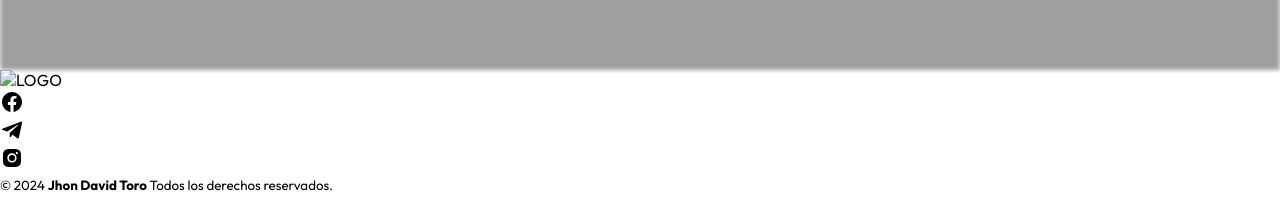
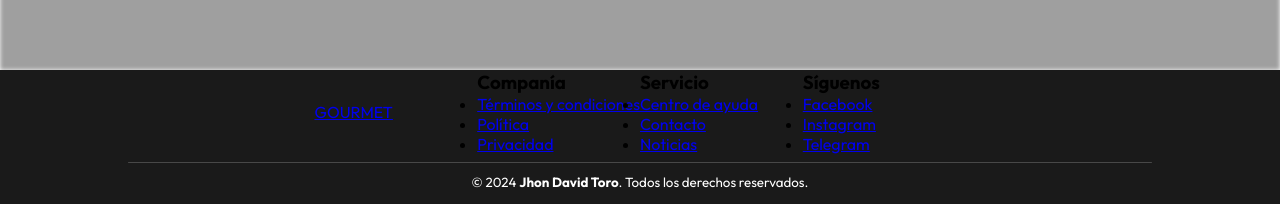
Before and after one commit to Jhon-Toro/RGourmet, a plain HTML site: page home.html in a window 1280 px wide. Shown: the part 1530-1734 px from the top of the page. Drawn offline with nearby package versions, Linux system fonts and the light colour scheme.

Commit message:
#145 Refact | Mejora de la semantica Footer

```diff
--- a/assets/css/home.css
+++ b/assets/css/home.css
@@ -133,3 +133,32 @@
     opacity: 1;
     transform: translateX(0);
 }
+
+/* Footer */
+
+.footer {
+    background-color: #1a1a1a;
+    display: flex;
+    flex-direction: column;
+    justify-content: center;
+    align-items: center;
+}
+.footer__top{
+    position: relative;
+    display: grid;
+    grid-template-columns: repeat(4, 1fr);
+    align-items: center;
+    justify-content: center;
+}
+.footer__hr {
+    width: 80%;
+    border: none;
+    border-top: 1px solid rgba(255, 255, 255, 0.2);
+    margin: .5rem;
+    border-radius: 5px;
+}
+.footer__bottom {
+    color: white;
+    text-align: center;
+    margin-bottom: 1rem;
+}
--- a/assets/css/styles.css
+++ b/assets/css/styles.css
@@ -21,11 +21,15 @@
 .header.down {
     background-color: white;
     padding: 0.9rem 1.5rem;
+    box-shadow: 0 4px 8px rgba(0, 0, 0, 0.4);
 }
 
 .header.down .header__logo,
 .header.down .header__nav-link {
     color: black;
+}
+.header.down  .header__nav-item-inicio {
+    color: white !important;
 }
 .header__nav {
     display: flex;
@@ -42,6 +46,11 @@
 
 .header__nav-item{
     list-style: none;
+}
+.header__nav-item-inicio{
+    background-color: rgb(23, 39, 82);
+    padding: .5rem;
+    border-radius: 1rem;
 }
 
 .header__nav-link{
--- a/home.html
+++ b/home.html
@@ -16,7 +16,7 @@
         <nav class="header__nav">
             <ul class="header__nav-list" id="nav-list">
                 <li class="header__nav-item">
-                    <a href="home.html" class="header__nav-link">Inicio</a>
+                    <a href="home.html" class="header__nav-link header__nav-item-inicio">Inicio</a>
                 </li>
 
                 <li class="header__nav-item">
@@ -86,47 +86,40 @@
         </div>
     </section>
 
-    <Footer>
+    <footer class="footer">
         <div class="footer__top">
-            <div class="footer__logo">
-                <img src="" alt="LOGO">
+            <a href="home.html">GOURMET</a>
 
+            <section class="footer__section">
+                <h3 class="footer__title">Companía</h3>
+                <ul class="footer__list">
+                    <li class="footer__item"><a href="#" class="footer__link">Términos y condiciones</a></li>
+                    <li class="footer__item"><a href="#" class="footer__link">Política</a></li>
+                    <li class="footer__item"><a href="#" class="footer__link">Privacidad</a></li>
+                </ul>
+            </section>
+            <section class="footer__section">
+                <h3 class="footer__title">Servicio</h3>
+                <ul class="footer__list">
+                    <li class="footer__item"><a href="#" class="footer__link">Centro de ayuda</a></li>
+                    <li class="footer__item"><a href="#" class="footer__link">Contacto</a></li>
+                    <li class="footer__item"><a href="#" class="footer__link">Noticias</a></li>
+                </ul>
+            </section>
+            <section class="footer__section">
+                <h3 class="footer__title">Síguenos</h3>
                 <ul class="footer__social-list">
-                    <li class="footer__social-item">
-                        <a href="https://facebook.com" class="footer__social-link">
-                            <svg xmlns="http://www.w3.org/2000/svg" width="24" height="24" viewBox="0 0 24 24">
-                                <path
-                                    d="M12.001 2.002c-5.522 0-9.999 4.477-9.999 9.999 0 4.99 3.656 9.126 8.437 9.879v-6.988h-2.54v-2.891h2.54V9.798c0-2.508 1.493-3.891 3.776-3.891 1.094 0 2.24.195 2.24.195v2.459h-1.264c-1.24 0-1.628.772-1.628 1.563v1.875h2.771l-.443 2.891h-2.328v6.988C18.344 21.129 22 16.992 22 12.001c0-5.522-4.477-9.999-9.999-9.999z">
-                                </path>
-                            </svg>
-                        </a>
-                    </li>
-                    <li class="footer__social-item">
-                        <a href="https://web.telegram.org/" class="footer__social-link">
-                            <svg xmlns="http://www.w3.org/2000/svg" width="24" height="24" viewBox="0 0 24 24">
-                                <path
-                                    d="m20.665 3.717-17.73 6.837c-1.21.486-1.203 1.161-.222 1.462l4.552 1.42 10.532-6.645c.498-.303.953-.14.579.192l-8.533 7.701h-.002l.002.001-.314 4.692c.46 0 .663-.211.921-.46l2.211-2.15 4.599 3.397c.848.467 1.457.227 1.668-.785l3.019-14.228c.309-1.239-.473-1.8-1.282-1.434z">
-                                </path>
-                            </svg>
-                        </a>
-                    </li>
-                    <li class="footer__social-item">
-                        <a href="https://instagram.com" class="footer__social-link">
-                            <svg xmlns="http://www.w3.org/2000/svg" width="24" height="24" viewBox="0 0 24 24">
-                                <path
-                                    d="M20.947 8.305a6.53 6.53 0 0 0-.419-2.216 4.61 4.61 0 0 0-2.633-2.633 6.606 6.606 0 0 0-2.186-.42c-.962-.043-1.267-.055-3.709-.055s-2.755 0-3.71.055a6.606 6.606 0 0 0-2.185.42 4.607 4.607 0 0 0-2.633 2.633 6.554 6.554 0 0 0-.419 2.185c-.043.963-.056 1.268-.056 3.71s0 2.754.056 3.71c.015.748.156 1.486.419 2.187a4.61 4.61 0 0 0 2.634 2.632 6.584 6.584 0 0 0 2.185.45c.963.043 1.268.056 3.71.056s2.755 0 3.71-.056a6.59 6.59 0 0 0 2.186-.419 4.615 4.615 0 0 0 2.633-2.633c.263-.7.404-1.438.419-2.187.043-.962.056-1.267.056-3.71-.002-2.442-.002-2.752-.058-3.709zm-8.953 8.297c-2.554 0-4.623-2.069-4.623-4.623s2.069-4.623 4.623-4.623a4.623 4.623 0 0 1 0 9.246zm4.807-8.339a1.077 1.077 0 0 1-1.078-1.078 1.077 1.077 0 1 1 2.155 0c0 .596-.482 1.078-1.077 1.078z">
-                                </path>
-                                <circle cx="11.994" cy="11.979" r="3.003"></circle>
-                            </svg>
-                        </a>
-                    </li>
+                    <li class="footer__social-item"><a href="https://facebook.com" class="footer__social-link">Facebook</a></li>
+                    <li class="footer__social-item"><a href="https://instagram.com" class="footer__social-link">Instagram</a></li>
+                    <li class="footer__social-item"><a href="https://web.telegram.org/" class="footer__social-link">Telegram</a></li>
                 </ul>
-            </div>
+            </section>
         </div>
+        <hr class="footer__hr"/>
         <div class="footer__bottom">
-            <small>&copy; 2024 <b>Jhon David Toro</b> Todos los derechos reservados.</small>
+            <small>&copy; 2024 <b>Jhon David Toro</b>. Todos los derechos reservados.</small>
         </div>
-    </Footer>
+    </footer>
     <script src="assets/js/home.js"></script>
 </body>
 
```
